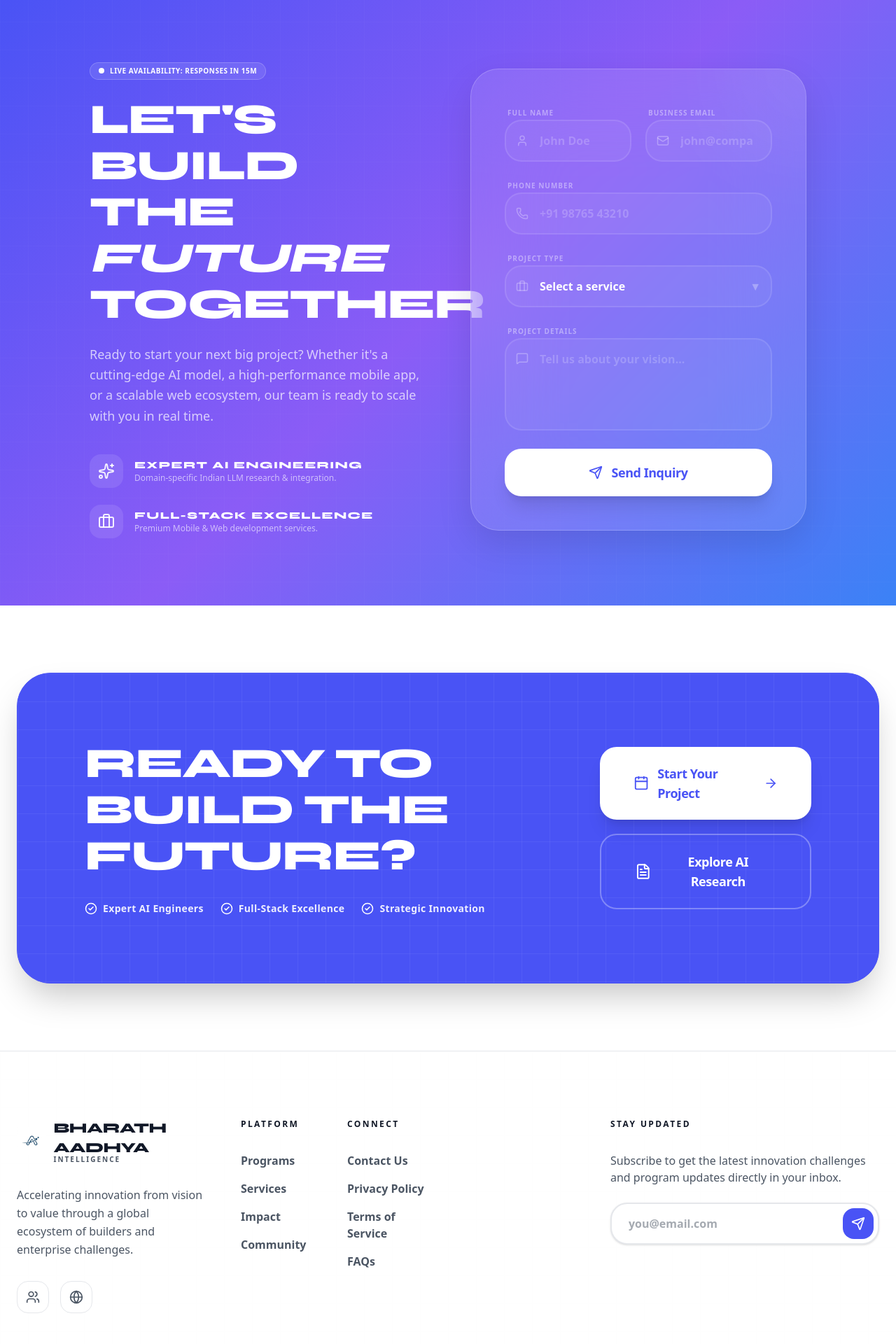
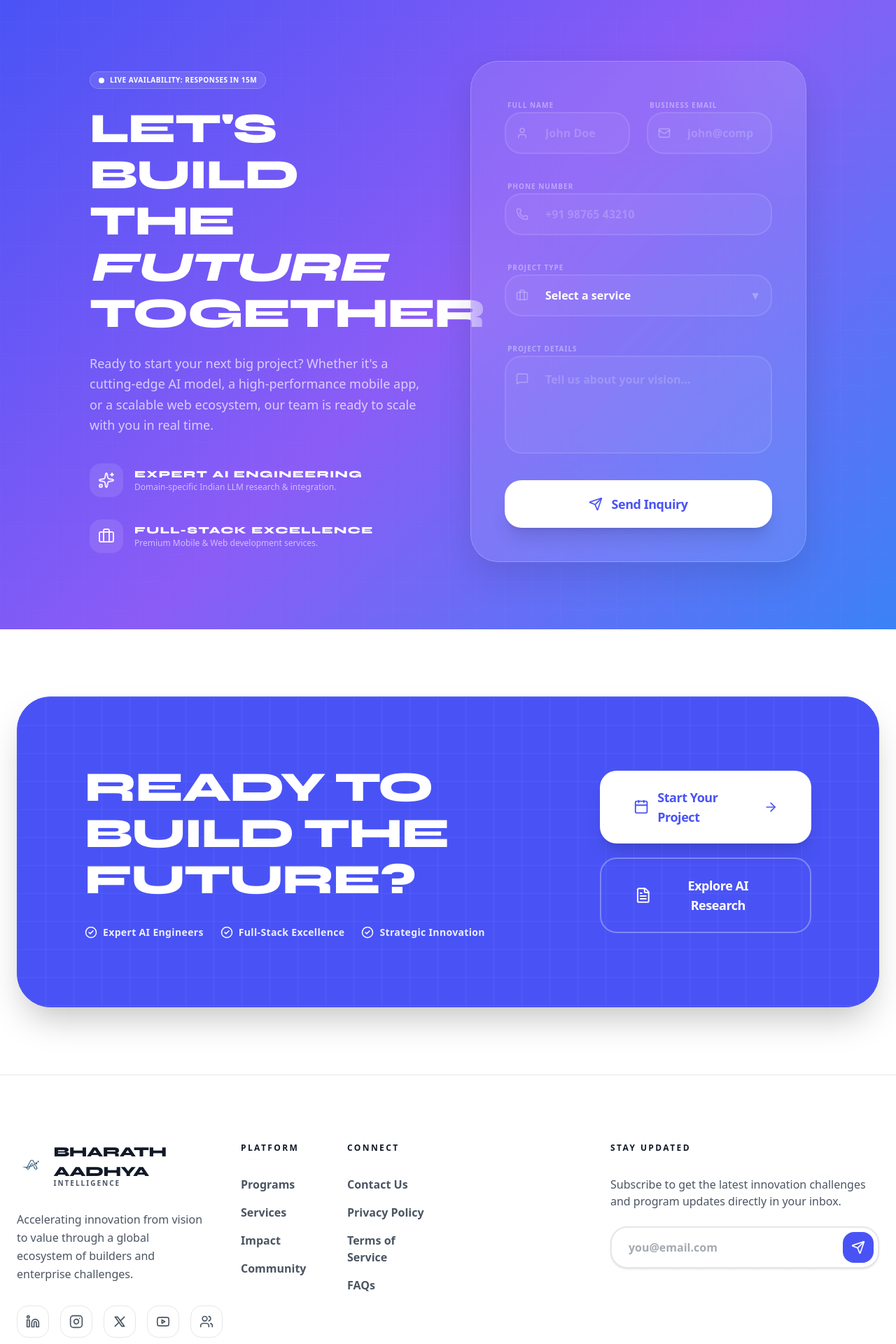
Before and after one commit to Bharath-Aadhya-Intelligence/Bharath-Aadhya-Intellignce, a Next.js app: page / in a window 1280 px wide. Shown: the part 3400-5320 px from the top of the page at 70% size. Built offline with nearby package versions, Linux system fonts and the light colour scheme.

Commit message:
feat: add social icons to footer and optimize contact form spacing

```diff
--- a/src/components/Contact.tsx
+++ b/src/components/Contact.tsx
@@ -72,7 +72,7 @@ export default function Contact() {
                   Ready to start your next big project? Whether it&apos;s a cutting-edge AI model, a high-performance mobile app, or a scalable web ecosystem, our team is ready to scale with you in real time.
                 </p>
 
-                <div className="space-y-6">
+                <div className="space-y-8">
                   <div className="flex items-center gap-4">
                     <div className="w-12 h-12 rounded-xl bg-white/10 flex items-center justify-center text-white/90">
                       <Sparkles size={24} />
@@ -112,10 +112,10 @@ export default function Contact() {
                     onSubmit={handleSubmit}
                     initial={{ opacity: 1 }}
                     exit={{ opacity: 0, y: -20 }}
-                    className="relative z-10 space-y-5"
+                    className="relative z-10 space-y-8"
                   >
-                    <div className="grid grid-cols-1 md:grid-cols-2 gap-5">
-                      <div className="space-y-2">
+                    <div className="grid grid-cols-1 md:grid-cols-2 gap-6">
+                      <div className="space-y-3">
                         <label className="text-[10px] font-black uppercase tracking-widest text-white/40 ml-1">Full Name</label>
                         <div className="relative group">
                           <User className="absolute left-4 top-1/2 -translate-y-1/2 text-white/30 group-focus-within:text-white transition-colors" size={18} />
@@ -123,11 +123,11 @@ export default function Contact() {
                             required
                             type="text"
                             placeholder="John Doe"
-                            className="w-full bg-white/5 border-2 border-white/10 rounded-2xl py-4 pl-12 pr-6 outline-none focus:border-white/30 focus:bg-white/[0.08] transition-all font-bold text-white placeholder:text-white/20"
+                            className="w-full bg-white/5 border-2 border-white/10 rounded-2xl py-4 pl-14 pr-6 outline-none focus:border-white/30 focus:bg-white/[0.08] transition-all font-bold text-white placeholder:text-white/20"
                           />
                         </div>
                       </div>
-                      <div className="space-y-2">
+                      <div className="space-y-3">
                         <label className="text-[10px] font-black uppercase tracking-widest text-white/40 ml-1">Business Email</label>
                         <div className="relative group">
                           <Mail className="absolute left-4 top-1/2 -translate-y-1/2 text-white/30 group-focus-within:text-white transition-colors" size={18} />
@@ -135,13 +135,13 @@ export default function Contact() {
                             required
                             type="email"
                             placeholder="john@company.com"
-                            className="w-full bg-white/5 border-2 border-white/10 rounded-2xl py-4 pl-12 pr-6 outline-none focus:border-white/30 focus:bg-white/[0.08] transition-all font-bold text-white placeholder:text-white/20"
+                            className="w-full bg-white/5 border-2 border-white/10 rounded-2xl py-4 pl-14 pr-6 outline-none focus:border-white/30 focus:bg-white/[0.08] transition-all font-bold text-white placeholder:text-white/20"
                           />
                         </div>
                       </div>
                     </div>
 
-                    <div className="space-y-2">
+                    <div className="space-y-3">
                       <label className="text-[10px] font-black uppercase tracking-widest text-white/40 ml-1">Phone Number</label>
                       <div className="relative group">
                         <Phone className="absolute left-4 top-1/2 -translate-y-1/2 text-white/30 group-focus-within:text-white transition-colors" size={18} />
@@ -149,18 +149,18 @@ export default function Contact() {
                           required
                           type="tel"
                           placeholder="+91 98765 43210"
-                          className="w-full bg-white/5 border-2 border-white/10 rounded-2xl py-4 pl-12 pr-6 outline-none focus:border-white/30 focus:bg-white/[0.08] transition-all font-bold text-white placeholder:text-white/20"
+                          className="w-full bg-white/5 border-2 border-white/10 rounded-2xl py-4 pl-14 pr-6 outline-none focus:border-white/30 focus:bg-white/[0.08] transition-all font-bold text-white placeholder:text-white/20"
                         />
                       </div>
                     </div>
 
-                    <div className="space-y-2">
+                    <div className="space-y-3">
                       <label className="text-[10px] font-black uppercase tracking-widest text-white/40 ml-1">Project Type</label>
                       <div className="relative group">
                         <Briefcase className="absolute left-4 top-1/2 -translate-y-1/2 text-white/30 group-focus-within:text-white transition-colors" size={18} />
                         <select
                           required
-                          className="w-full bg-white/5 border-2 border-white/10 rounded-2xl py-4 pl-12 pr-6 outline-none focus:border-white/30 focus:bg-white/[0.08] transition-all font-bold text-white appearance-none cursor-pointer placeholder:text-white/20"
+                          className="w-full bg-white/5 border-2 border-white/10 rounded-2xl py-4 pl-14 pr-6 outline-none focus:border-white/30 focus:bg-white/[0.08] transition-all font-bold text-white appearance-none cursor-pointer placeholder:text-white/20"
                         >
                           <option value="" disabled selected className="text-foreground">Select a service</option>
                           {projectTypes.map(type => (
@@ -173,15 +173,15 @@ export default function Contact() {
                       </div>
                     </div>
 
-                    <div className="space-y-2">
+                    <div className="space-y-4">
                       <label className="text-[10px] font-black uppercase tracking-widest text-white/40 ml-1">Project Details</label>
                       <div className="relative group">
-                        <MessageSquare className="absolute left-4 top-5 text-white/30 group-focus-within:text-white transition-colors" size={18} />
+                        <MessageSquare className="absolute left-4 top-6 text-white/30 group-focus-within:text-white transition-colors" size={18} />
                         <textarea
                           required
                           rows={4}
                           placeholder="Tell us about your vision..."
-                          className="w-full bg-white/5 border-2 border-white/10 rounded-2xl py-4 pl-12 pr-6 outline-none focus:border-white/30 focus:bg-white/[0.08] transition-all font-bold text-white placeholder:text-white/20 resize-none"
+                          className="w-full bg-white/5 border-2 border-white/10 rounded-2xl py-5 pl-14 pr-6 outline-none focus:border-white/30 focus:bg-white/[0.08] transition-all font-bold text-white placeholder:text-white/20 resize-none"
                         ></textarea>
                       </div>
                     </div>
--- a/src/components/Footer.tsx
+++ b/src/components/Footer.tsx
@@ -1,8 +1,32 @@
 "use client";
 
 import { motion } from "framer-motion";
-import { Globe, Users, Mail, Phone, MapPin, Send, Plus } from "lucide-react";
+import { Globe, Users, Mail, Phone, MapPin, Send, Plus, createLucideIcon } from "lucide-react";
 import Link from "next/link";
+
+// Custom icons due to missing brand icons in this version of lucide-react
+const Linkedin = createLucideIcon('Linkedin', [
+  ['path', { d: 'M16 8a6 6 0 0 1 6 6v7h-4v-7a2 2 0 0 0-2-2 2 2 0 0 0-2 2v7h-4v-7a6 6 0 0 1 6-6z', key: '1' }],
+  ['rect', { width: '4', height: '12', x: '2', y: '9', key: '2' }],
+  ['circle', { cx: '4', cy: '4', r: '2', key: '3' }],
+]);
+
+const Instagram = createLucideIcon('Instagram', [
+  ['rect', { width: '20', height: '20', x: '2', y: '2', rx: '5', ry: '5', key: '1' }],
+  ['path', { d: 'M16 11.37A4 4 0 1 1 12.63 8 4 4 0 0 1 16 11.37z', key: '2' }],
+  ['line', { x1: '17.5', x2: '17.51', y1: '6.5', y2: '6.5', key: '3' }],
+]);
+
+const Twitter = createLucideIcon('Twitter', [
+  ['path', { d: 'm4 4 11.733 16H20L8.267 4z', key: '1' }],
+  ['path', { d: 'm4 20 6.768-6.768', key: '2' }],
+  ['path', { d: 'm13.277 10.723 6.723-6.723', key: '3' }]
+]);
+
+const Youtube = createLucideIcon('Youtube', [
+  ['path', { d: 'M2.5 17a24.12 24.12 0 0 1 0-10 2 2 0 0 1 2-2 103.38 103.38 0 0 1 15 0 2 2 0 0 1 2 2 24.12 24.12 0 0 1 0 10 2 2 0 0 1-2 2 103.38 103.38 0 0 1-15 0 2 2 0 0 1-2-2z', key: '1' }],
+  ['path', { d: 'm10 15 5-3-5-3z', key: '2' }]
+]);
 
 const companyLinks = [
   { name: "Programs", href: "#programs" },
@@ -19,8 +43,11 @@ const supportLinks = [
 ];
 
 const socialLinks = [
+  { icon: Linkedin, href: "#", name: "LinkedIn" },
+  { icon: Instagram, href: "#", name: "Instagram" },
+  { icon: Twitter, href: "#", name: "Twitter" },
+  { icon: Youtube, href: "#", name: "YouTube" },
   { icon: Users, href: "#", name: "Community" },
-  { icon: Globe, href: "#", name: "Website" },
 ];
 
 export default function Footer() {
```
